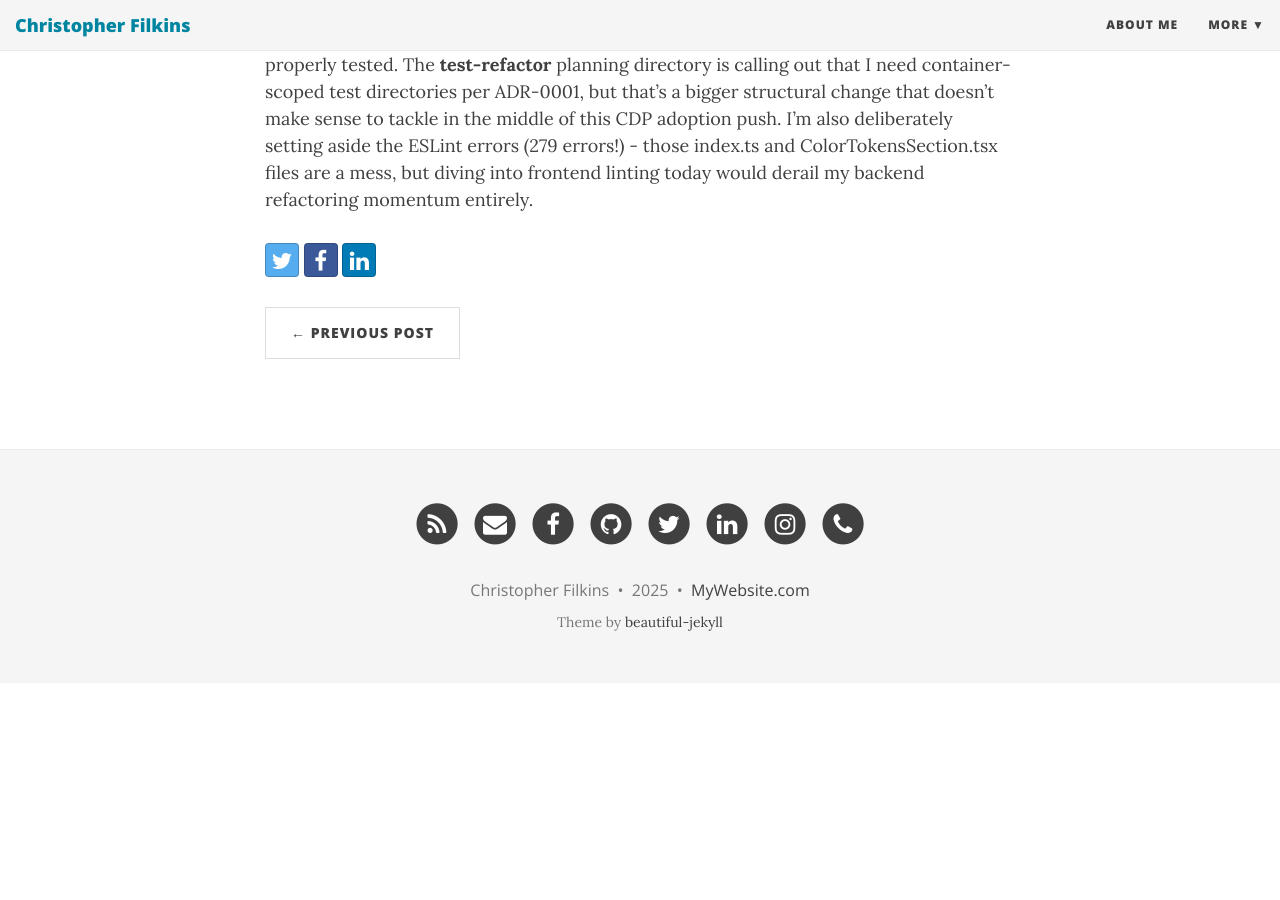
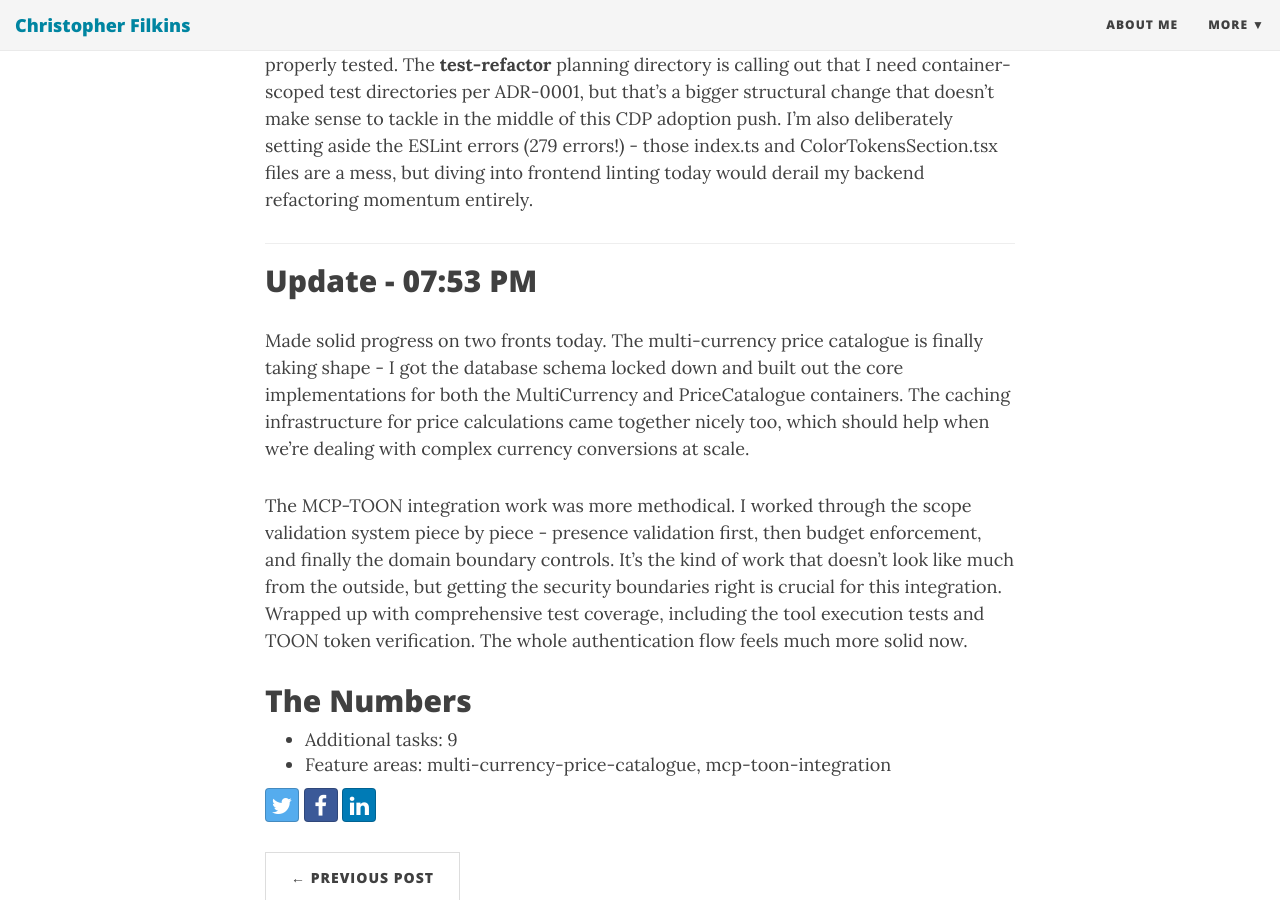
Before and after one commit to filchyboy/filchyboy.github.io, a Jekyll site: the page built from _posts/2025-12-27-todays-plan.md, in a window 1280 px wide and 900 px high, scrolled down 1966 px. Built offline with Jekyll 4.4.1, drawn with Linux system fonts in a browser that asks for light colours; nearby versions of some CDN libraries; before the commit the page ends 2649 px from its top, so only the background shows below that.

Commit message:
Update build-in-public update: Mcp Toon Integration

```diff
--- a/_posts/2025-12-27-todays-plan.md
+++ b/_posts/2025-12-27-todays-plan.md
@@ -31,3 +31,20 @@ I'm at an interesting crossroads today. The mcp-toon-integration work has been m
 ## Parked
 
 The **mcp-toon-guard-update** work needs to stay parked until I finish the scope violation testing - I can't update the guard logic until I know the current implementation is properly tested. The **test-refactor** planning directory is calling out that I need container-scoped test directories per ADR-0001, but that's a bigger structural change that doesn't make sense to tackle in the middle of this CDP adoption push. I'm also deliberately setting aside the ESLint errors (279 errors!) - those index.ts and ColorTokensSection.tsx files are a mess, but diving into frontend linting today would derail my backend refactoring momentum entirely.
+
+---
+
+## Update - 07:53 PM
+
+Made solid progress on two fronts today. The multi-currency price catalogue is finally taking shape - I got the database schema locked down and built out the core implementations for both the MultiCurrency and PriceCatalogue containers. The caching infrastructure for price calculations came together nicely too, which should help when we're dealing with complex currency conversions at scale.
+
+The MCP-TOON integration work was more methodical. I worked through the scope validation system piece by piece - presence validation first, then budget enforcement, and finally the domain boundary controls. It's the kind of work that doesn't look like much from the outside, but getting the security boundaries right is crucial for this integration. Wrapped up with comprehensive test coverage, including the tool execution tests and TOON token verification. The whole authentication flow feels much more solid now.
+
+## The Numbers
+- Additional tasks: 9
+- Feature areas: multi-currency-price-catalogue, mcp-toon-integration
+<!-- Generated by dev-tracker publish_to_jekyll.py (AI mode) -->
+<!-- accomplished-date: 2025-12-27 -->
+<!-- unit-ids: mcp-schema-complete,mcp-multicurrency-core,mcp-pricecatalogue-core,mcp-toon-scope-presence-validation,mcp-toon-scope-budget-enforcement,mcp-caching-infrastructure,mcp-toon-scope-domain-boundaries,mcp-tool-execution-tests,mcp-toon-verification-tests -->
+
+<!-- unit-ids: mcp-caching-infrastructure,mcp-multicurrency-core,mcp-pricecatalogue-core,mcp-schema-complete,mcp-tool-execution-tests,mcp-toon-scope-budget-enforcement,mcp-toon-scope-domain-boundaries,mcp-toon-scope-presence-validation,mcp-toon-verification-tests -->
```
